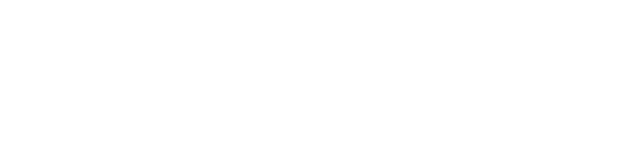
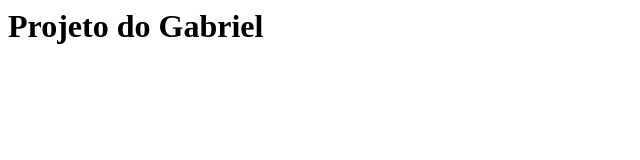
Before and after one commit to ogabrielluiz/curso-git, a plain HTML site: page index.html in a window 1280 px wide. Shown: the whole page, without its empty margins (0-640 px from the left). Drawn offline with Linux system fonts and the light colour scheme.

Commit message:
Titulo da pagina

```diff
--- a/index.html
+++ b/index.html
@@ -1,6 +1,8 @@
 <html>
 <head>
-<body>
+
+</head>
+    <body>
+        <h1>Projeto do Gabriel</h1>
 </body>
-</head>
 </html>
```
